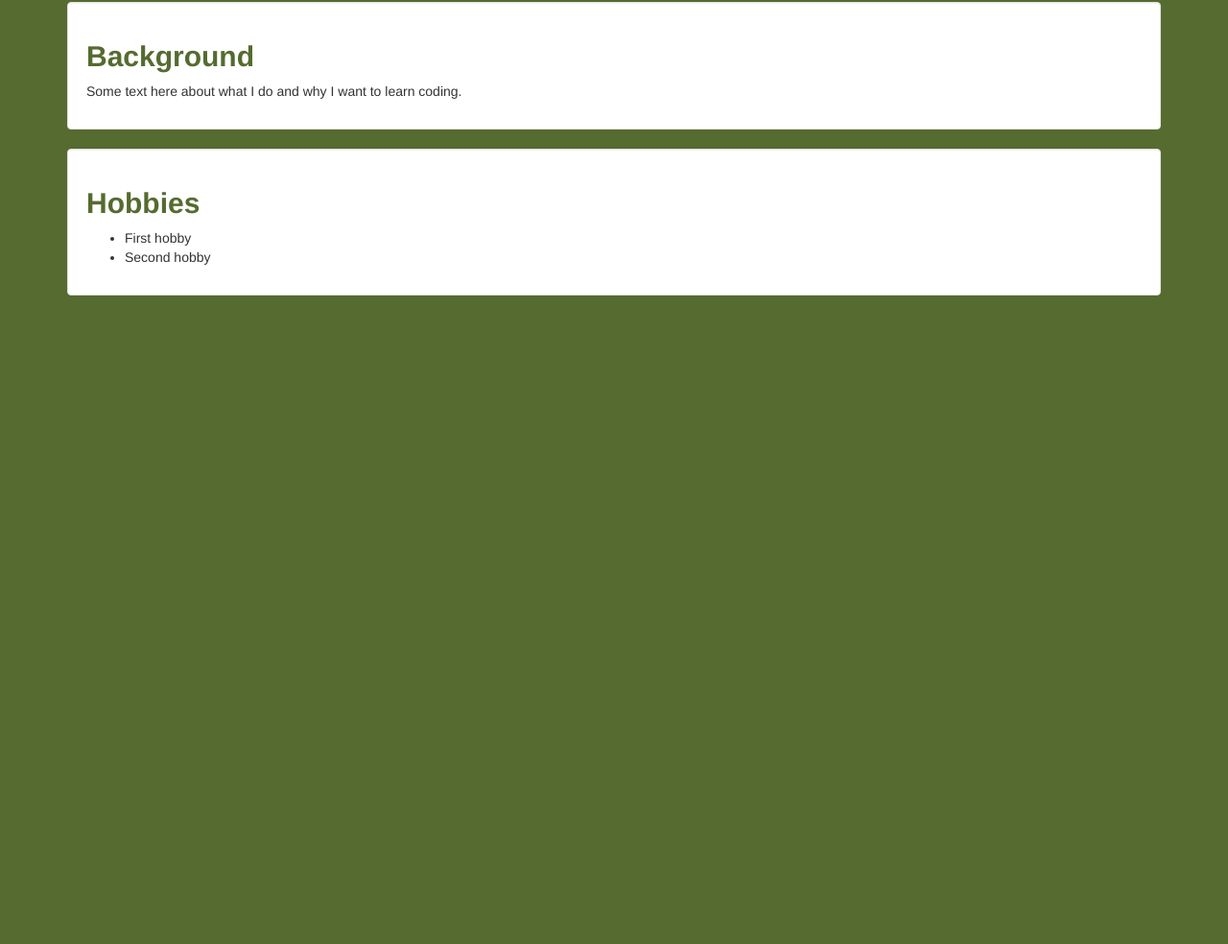
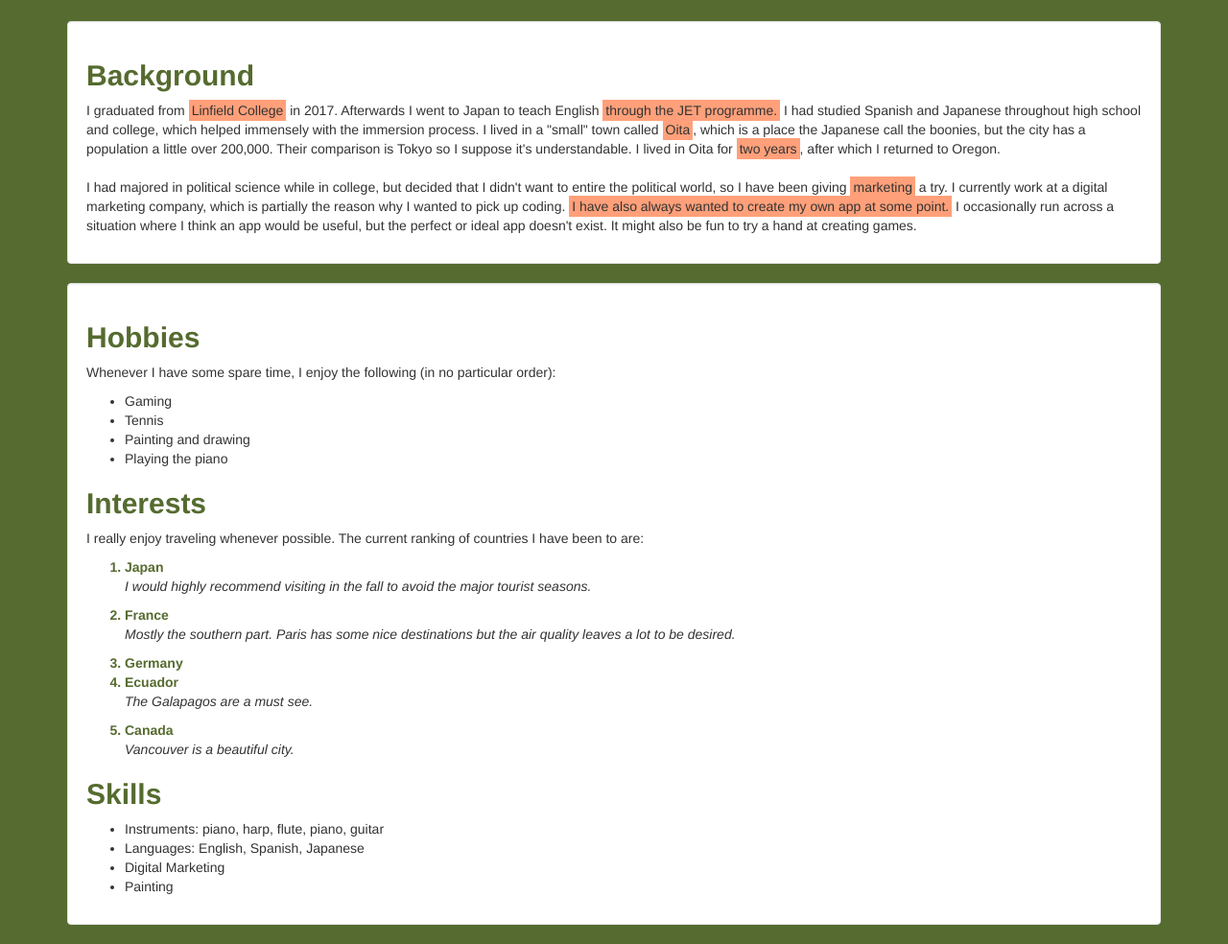
Before and after one commit to staceyhs/portfolio, a plain HTML site: page index.html in a window 1280 px wide. Shown: the part 343-1327 px from the top of the page at 96% size. Before the commit the page ends 800 px from the top, so only its background shows below. Drawn offline with Linux system fonts and the light colour scheme.

Commit message:
add content and span css styling

```diff
--- a/css/styles.css
+++ b/css/styles.css
@@ -44,4 +44,10 @@ h3 {
 
 .highlight {
   background-color: lightsalmon;
+  padding: 3px;
 }
+
+.countries li {
+  color: darkolivegreen;
+  font-weight: bold;
+}
--- a/index.html
+++ b/index.html
@@ -14,17 +14,41 @@
       </div>
       <div class="about">
         <h2>About Me</h2>
-        <p><em>A brief introduction to my background, why I want to learn coding, and what my other hobbies are.</em></p>
+        <p><em>A brief introduction to my background, why I want to learn coding, and what my other hobbies are.</em></p><br>
       </div>
       <div class="well">
         <h2><strong>Background</strong></h2>
-        <p>Some text here about what I do and why I want to learn coding.</p>
+        <p>I graduated from <span class="highlight">Linfield College</span> in 2017. Afterwards I went to Japan to teach English <span class="highlight">through the JET programme.</span> I had studied Spanish and Japanese throughout high school and college, which helped immensely with the immersion process. I lived in a "small" town called <span class="highlight">Oita</span>, which is a place the Japanese call the boonies, but the city has a population a little over 200,000. Their comparison is Tokyo so I suppose it's understandable. I lived in Oita for <span class="highlight">two years</span>, after which I returned to Oregon.<br><br>
+          I had majored in political science while in college, but decided that I didn't want to entire the political world, so I have been giving <span class="highlight">marketing</span> a try. I currently work at a digital marketing company, which is partially the reason why I wanted to pick up coding. <span class="highlight">I have also always wanted to create my own app at some point.</span> I occasionally run across a situation where I think an app would be useful, but the perfect or ideal app doesn't exist. It might also be fun to try a hand at creating games.</p>
       </div>
       <div class="well">
         <h2><strong>Hobbies</strong></h2>
+        <p>Whenever I have some spare time, I enjoy the following (in no particular order):</p>
         <ul>
-          <li>First hobby</li>
-          <li>Second hobby</li>
+          <li>Gaming</li>
+          <li>Tennis</li>
+          <li>Painting and drawing</li>
+          <li>Playing the piano</li>
+        </ul>
+        <h2><strong>Interests</strong></h2>
+        <p>I really enjoy traveling whenever possible. The current ranking of countries I have been to are:</p>
+        <ol class="countries">
+          <li>Japan</li>
+            <p><em>I would highly recommend visiting in the fall to avoid the major tourist seasons.</em></p>
+          <li>France</li>
+            <p><em>Mostly the southern part. Paris has some nice destinations but the air quality leaves a lot to be desired.</em></p>
+          <li>Germany</li>
+          <li>Ecuador</li>
+            <p><em>The Galapagos are a must see.</em></p>
+          <li>Canada</li>
+            <p><em>Vancouver is a beautiful city.</em></p>
+        </ol>
+        <h2><strong>Skills</strong></h2>
+        <ul>
+          <li>Instruments: piano, harp, flute, piano, guitar</li>
+          <li>Languages: English, Spanish, Japanese</li>
+          <li>Digital Marketing</li>
+          <li>Painting</li>
         </ul>
       </div>
     </div>
```
Also changed, not shown: projects.html (+2 -2 lines), 1 other file.
